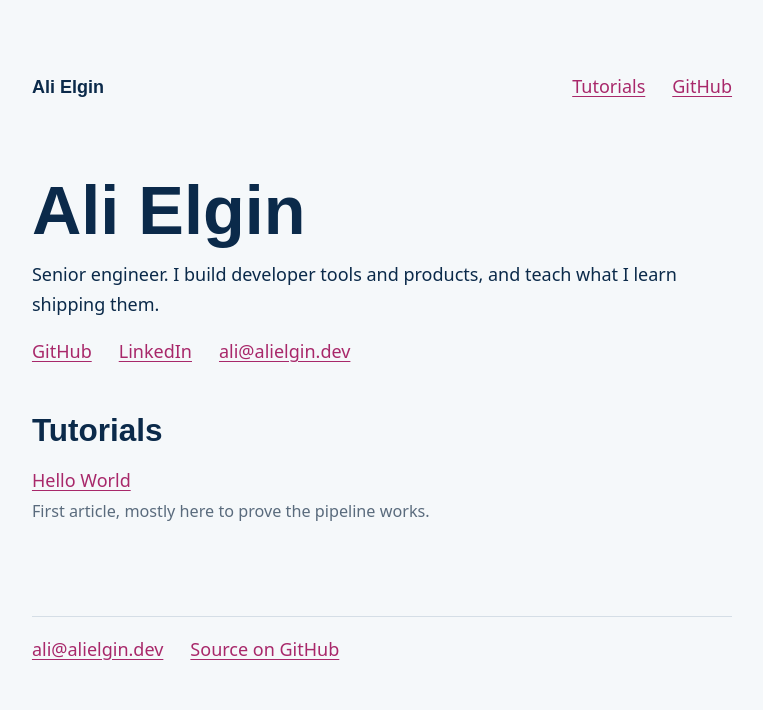
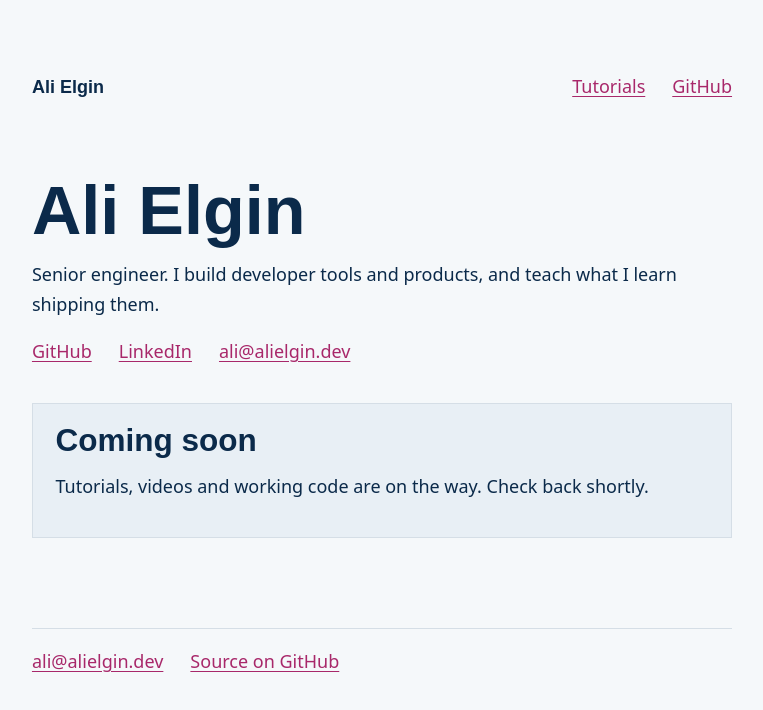
Before and after one commit to alielgin/alielgin.dev, an Astro site: page / in a window 1280 px wide. Shown: the whole page, without its empty margins (258-1021 px from the left). Built offline with nearby package versions, Linux system fonts and the light colour scheme; Astro itself is replaced by a stand-in of ours; a web font is replaced by a local one.

Commit message:
Landing page: replace tutorials list with a coming soon note
Co-Authored-By: Claude Opus 5.5 <noreply@anthropic.com>
Claude-Session: https://claude.ai/code/session_01K3SHSQrYUD1ZfM3J3WNJtb

```diff
--- a/src/pages/index.astro
+++ b/src/pages/index.astro
@@ -1,9 +1,5 @@
 ---
 import Base from '../layouts/Base.astro';
-import { getCollection } from 'astro:content';
-
-const tutorials = (await getCollection('tutorials', ({ data }) => !data.draft))
-  .sort((a, b) => b.data.date.valueOf() - a.data.date.valueOf());
 ---
 
 <Base
@@ -18,14 +14,8 @@ const tutorials = (await getCollection('tutorials', ({ data }) => !data.draft))
 		<a href="mailto:ali@alielgin.dev">ali@alielgin.dev</a>
 	</p>
 
-	<h2>Tutorials</h2>
-	<ul class="plain">
-		{tutorials.map((t) => (
-			<li>
-				<a href={`/tutorials/${t.id}/`}>{t.data.title}</a><br />
-				<span class="meta">{t.data.description}</span>
-			</li>
-		))}
-	</ul>
-
+	<div class="shows">
+		<h2 style="margin-top: 0">Coming soon</h2>
+		<p>Tutorials, videos and working code are on the way. Check back shortly.</p>
+	</div>
 </Base>
```
